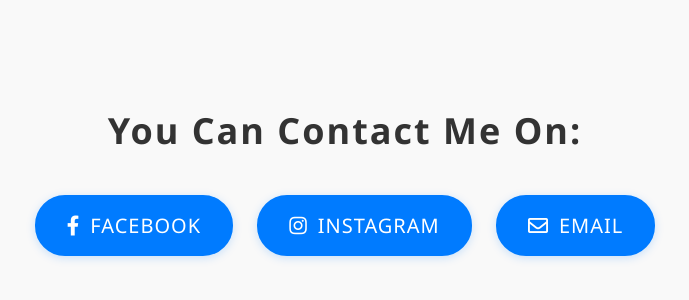
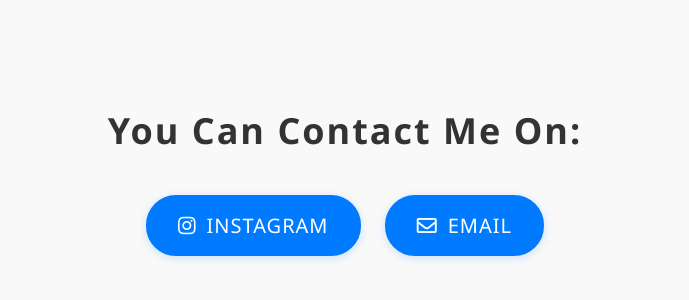
Before and after one commit to edam-feki/edam-feki.github.io, a plain HTML site: page index.html in a window 1280 px wide. Shown: the part 226-526 px from the top of the page, without its empty margins (295-984 px from the left). Drawn offline with Linux system fonts and the light colour scheme.

Commit message:
Update index.html

```diff
--- a/index.html
+++ b/index.html
@@ -71,9 +71,6 @@
         .social-links a i {
             margin-right: 10px;
         }
-        .facebook {
-            background-color: #3b5998;
-        }
         .instagram {
             background-color: #e4405f;
         }
@@ -95,7 +92,6 @@
         <div class="container">
             <h1>You Can Contact Me On:</h1>
             <div class="social-links">
-                <a href="https://www.facebook.com/XedamfekiX/" class="facebook" target="_blank"><i class="fab fa-facebook-f"></i>Facebook</a>
                 <a href="https://www.instagram.com/edam___feki/" class="instagram" target="_blank"><i class="fab fa-instagram"></i>Instagram</a>
                 <a href="mailto:edamfeki@protonmail.com" class="email"><i class="far fa-envelope"></i>Email</a>
             </div>
```
